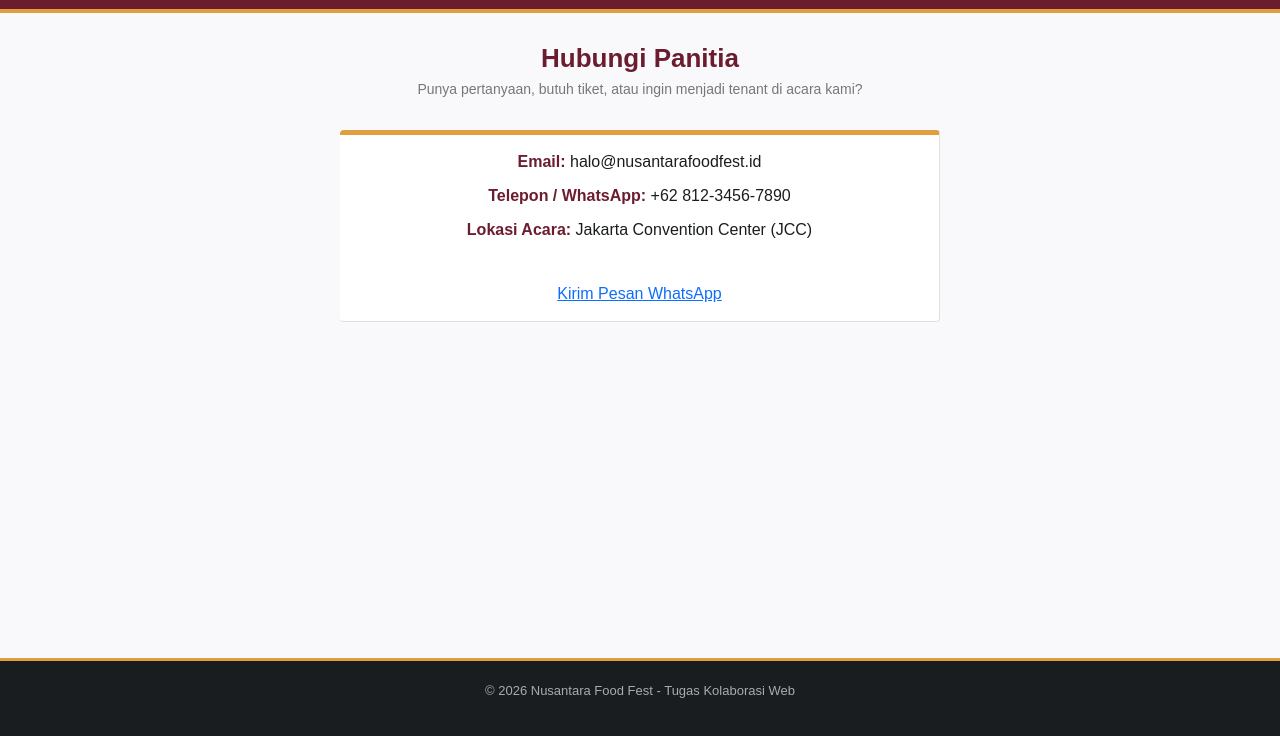
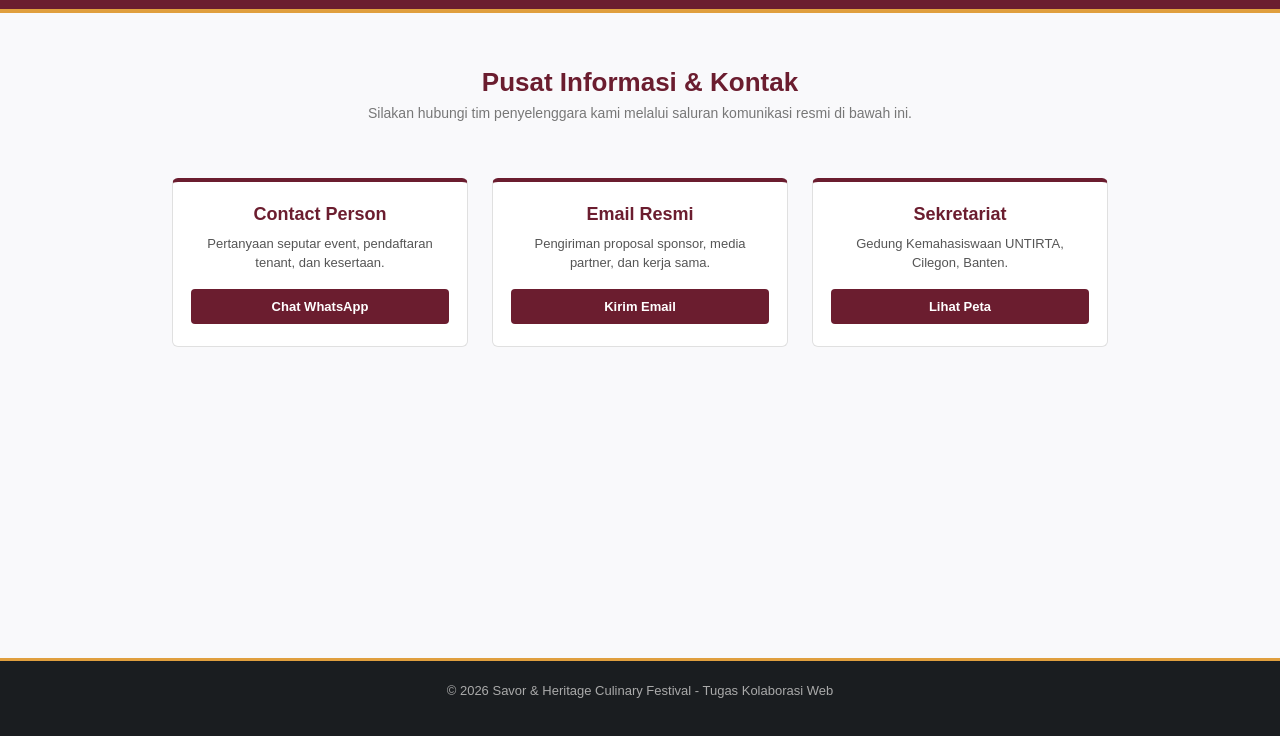
Before and after one commit to byqiia/foodfest-web, a plain HTML site: page contact.html in a window 1280 px wide. Shown: the part 64-800 px from the top of the page. Drawn offline with nearby package versions, Linux system fonts and the light colour scheme.

Commit message:
Revise contact page for Savor & Heritage 2026
Updated the contact page title and content to reflect the new event name and contact information.

```diff
--- a/contact.html
+++ b/contact.html
@@ -2,11 +2,10 @@
 <html lang="id">
 <head>
     <meta charset="UTF-8">
+    <meta name="viewport" content="width=device-width, initial-scale=1.0">
+    <title>Hubungi Kami - Savor & Heritage 2026</title>
+    <link href="https://cdn.jsdelivr.net/npm/bootstrap@5.3.3/dist/css/bootstrap.min.css" rel="stylesheet">
 
-    <meta name="viewport" content="width=device-width, initial-scale=1.0">
-    <title>Kontak - Nusantara Food Fest 2026</title>
-
-    <link href="https://cdn.jsdelivr.net/npm/bootstrap@5.3.3/dist/css/bootstrap.min.css" rel="stylesheet">
     <link rel="stylesheet" href="style.css">
 </head>
 <body>
@@ -39,24 +38,52 @@
         </div>
     </nav>
 
-    <div class="main-content">
-        <div class="konten">
-            <h2 class="judul-bagian">Hubungi Panitia</h2>
-            <p class="subjudul">Punya pertanyaan, butuh tiket, atau ingin menjadi tenant di acara kami?</p>
+    <!-- Informasi Kontak -->
+    <div class="konten py-4">
+        <div class="container">
+            <h2 class="judul-bagian">Pusat Informasi & Kontak</h2>
+            <p class="subjudul">Silakan hubungi tim penyelenggara kami melalui saluran komunikasi resmi di bawah ini.</p>
 
-            <div class="kotak-jadwal" style="text-align: center; border-left: none; border-top: 5px solid #E09F3E;">
-                <p style="margin-bottom: 10px;"><strong>Email:</strong> halo@nusantarafoodfest.id</p>
-                <p style="margin-bottom: 10px;"><strong>Telepon / WhatsApp:</strong> +62 812-3456-7890</p>
-                <p><strong>Lokasi Acara:</strong> Jakarta Convention Center (JCC)</p>
-                <br>
-                <a href="#" class="tombol-banner-outline">Kirim Pesan WhatsApp</a>
+            <div class="row g-4 mt-2 justify-content-center">
+                <!-- CP WhatsApp -->
+                <div class="col-12 col-md-4">
+                    <div class="kartu-kontak">
+                        <h3>Contact Person</h3>
+                        <p>Pertanyaan seputar event, pendaftaran tenant, dan kesertaan.</p>
+                        <a href="https://wa.me/6285186870706" target="_blank" class="tombol-detail">
+                            Chat WhatsApp
+                        </a>
+                    </div>
+                </div>
+
+                <!-- Email Event -->
+                <div class="col-12 col-md-4">
+                    <div class="kartu-kontak">
+                        <h3>Email Resmi</h3>
+                        <p>Pengiriman proposal sponsor, media partner, dan kerja sama.</p>
+                        <a href="mailto:info@savorheritage.com" class="tombol-detail">
+                            Kirim Email
+                        </a>
+                    </div>
+                </div>
+
+                <!-- Lokasi -->
+                <div class="col-12 col-md-4">
+                    <div class="kartu-kontak">
+                        <h3>Sekretariat</h3>
+                        <p>Gedung Kemahasiswaan UNTIRTA, Cilegon, Banten.</p>
+                        <a href="https://maps.google.com" target="_blank" class="tombol-detail">
+                            Lihat Peta
+                        </a>
+                    </div>
+                </div>
             </div>
         </div>
     </div>
 
     <!-- Footer -->
     <div class="footer">
-        <p>&copy; 2026 Nusantara Food Fest - Tugas Kolaborasi Web</p>
+        <p>&copy; 2026 Savor & Heritage Culinary Festival - Tugas Kolaborasi Web</p>
     </div>
 
     <script src="https://cdn.jsdelivr.net/npm/bootstrap@5.3.3/dist/js/bootstrap.bundle.min.js"></script>
```
